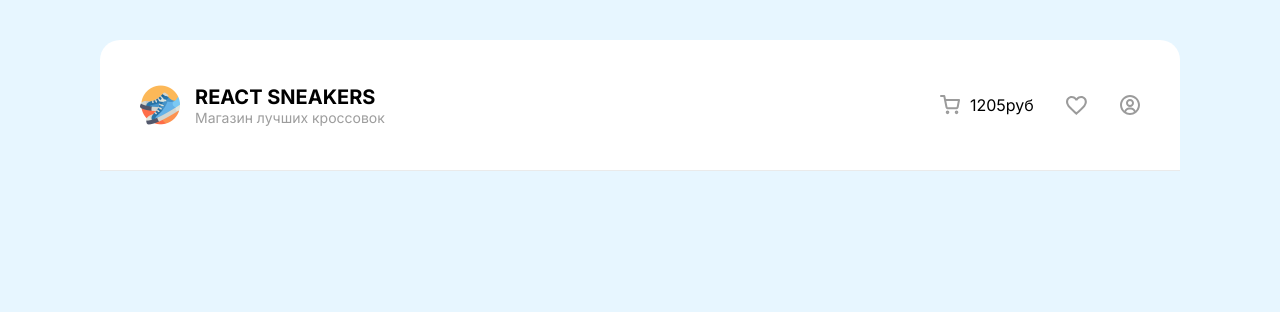
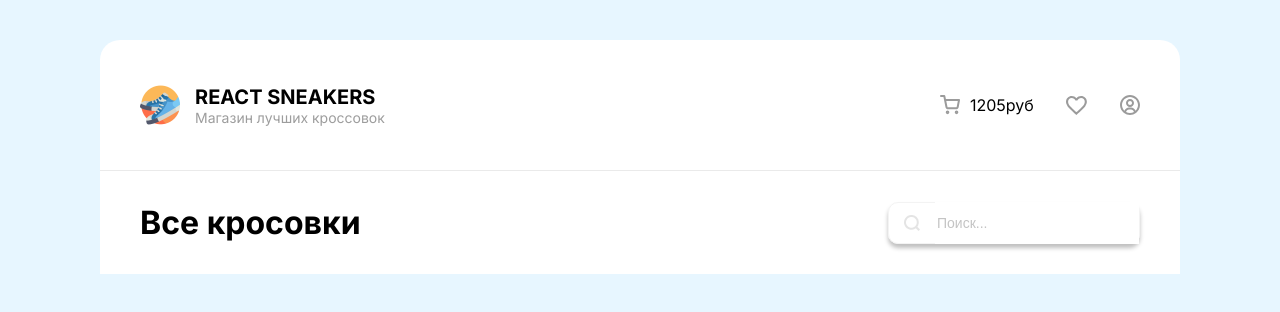
Before and after one commit to DmitriyKonnov/React-Sneakers, a React (Create React App) app: page / in a window 1280 px wide. Shown: the top 312 px of the page. Built offline with nearby package versions, Linux system fonts and the light colour scheme.

Commit message:
Добавил шапку контента

```diff
--- a/src/App.js
+++ b/src/App.js
@@ -35,6 +35,17 @@ function App() {
           </div>
         </div>
       </header>
+      <div className="content">
+        <div className="container">
+          <div className="contentHeader">
+            <h3 className="contentTitle">Все кросовки</h3>
+            <div className="searchBlock">
+              <img src="img/search.png" alt="Поиск" />
+              <input type="text" placeholder = "Поиск..."/>
+            </div>
+          </div>
+        </div>
+      </div>
     </div>
   );
 }
--- a/src/index.scss
+++ b/src/index.scss
@@ -89,3 +89,51 @@ ul {
     }
   }
 }
+
+.contentHeader {
+  display: flex;
+  justify-content: space-between;
+  align-items: center;
+
+  .contentTitle {
+    font-weight: bold;
+    font-size: 32px;
+    line-height: 39px;
+
+    color: #000000;
+  }
+
+  .searchBlock {
+    display: flex;
+    align-items: center;
+
+    width: 250px;
+    height: 40px;
+    border-radius: 10px;
+    border: 1px solid rgba(243, 243, 243, 1);
+    box-shadow: 0px 4px 4px rgba(0, 0, 0, 0.25);
+
+    img {
+      padding: 15px;
+      cursor: pointer;
+    }
+
+    input {
+      height: 100%;
+      width: 100%;
+      font-size: 14px;
+      line-height: 17px;
+
+      color: #000000;
+
+      border: none;
+      outline: none;
+
+      &::placeholder {
+        color: #c4c4c4;
+        font-size: 14px;
+        line-height: 17px;
+      }
+    }
+  }
+}
```
Also changed, not shown: public/img/search.png (added).
